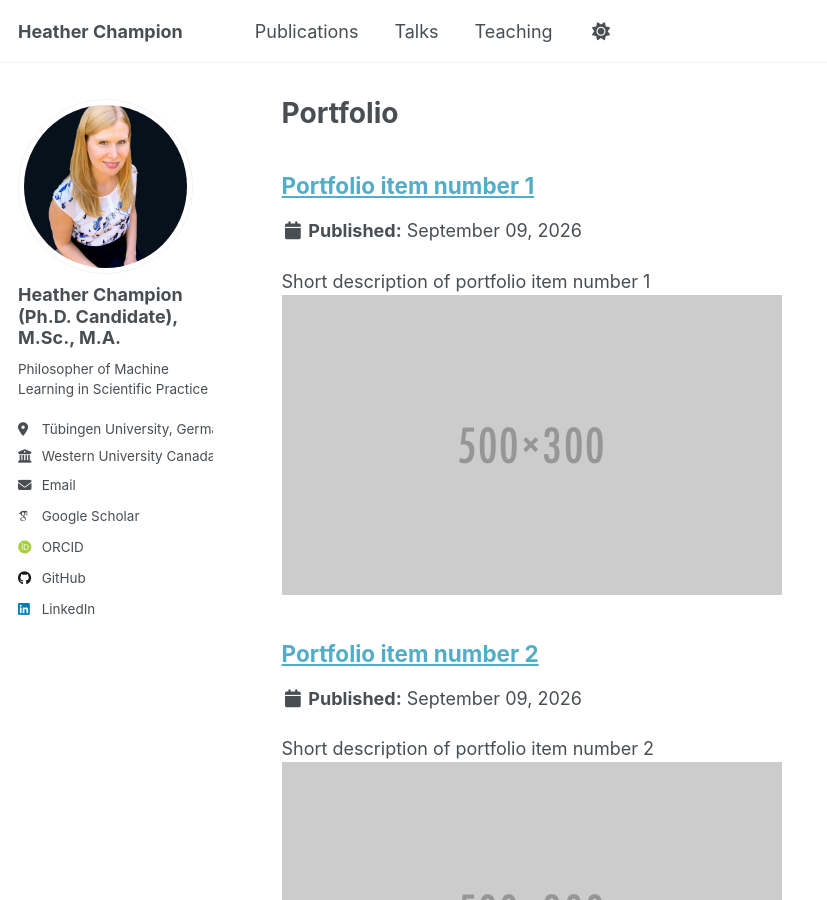
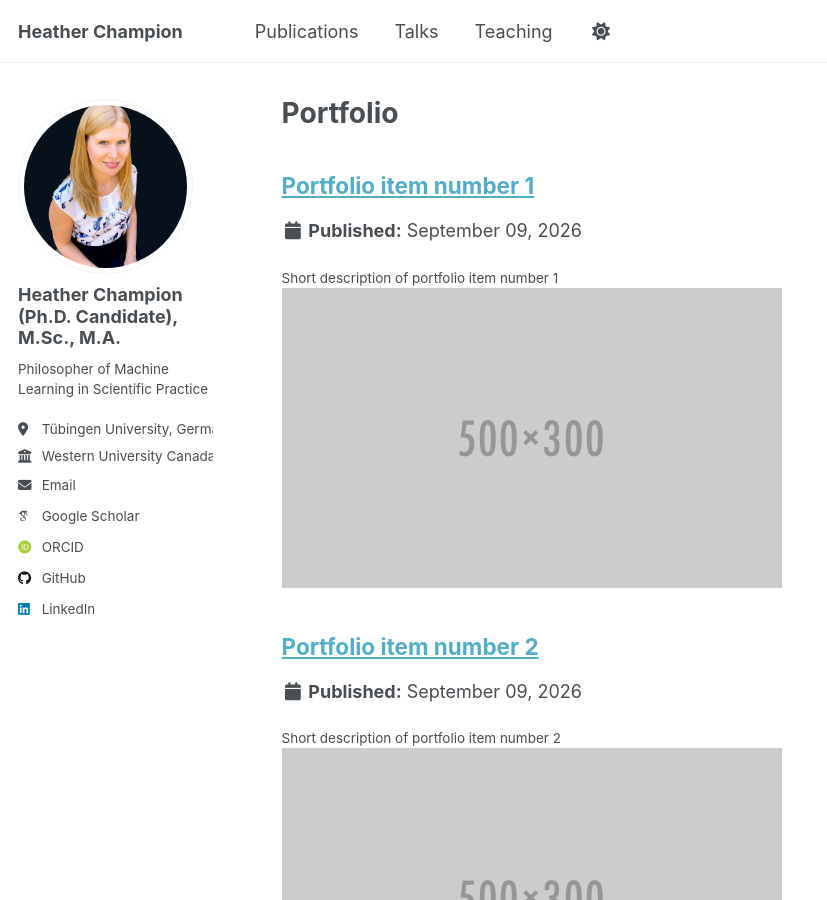
Before and after one commit to liminal-learner/champion, a Jekyll site: the page built from _pages/portfolio.html, in a window 1280 px wide and 900 px high. Shown: the whole window, without its empty margins (0-827 px from the left). Built offline with Jekyll 4.4.1, drawn with Linux system fonts in a browser that asks for light colours; some web fonts are replaced; a script that is not in the unit is left out.

Commit message:
gemini changes

```diff
--- a/_includes/archive-single.html
+++ b/_includes/archive-single.html
@@ -36,7 +36,6 @@
       {% endif %}
     </h2>
 
-
     {% if post.read_time %}
       <p class="page__meta"><i class="fa fa-clock" aria-hidden="true"></i> {% include read-time.html %}</p>
     {% endif %}
@@ -49,38 +48,44 @@
       <p class="page__date"><strong><i class="fa fa-fw fa-calendar" aria-hidden="true"></i> {{ site.data.ui-text[site.locale].date_label | default: "Published:" }}</strong> <time datetime="{{ post.date | default: "1900-01-01" | date_to_xmlschema }}">{{ post.date | default: "1900-01-01" | date: "%B %d, %Y" }}</time></p>
     {% endif %}
 
-    {% if post.excerpt and site.read_more != 'enabled' %}
-    <p class="archive__item-excerpt" itemprop="description">{{ post.excerpt | markdownify }}</p>
-    {% elsif post.excerpt and site.read_more == 'enabled' %}
-    <p class="archive__item-excerpt" itemprop="description"><p>{{ post.excerpt | markdownify | remove: '<p>' | remove: '</p>' }}<strong><a href="{{ base_path }}{{ post.url }}" rel="permalink"> Read more</a></strong></p></p>
+    <!-- FIXED: Changed outer element to <div> to allow block-level paragraphs from markdownify -->
+    {% if post.excerpt %}
+      <div class="archive__item-excerpt" itemprop="description">
+        {% if site.read_more != 'enabled' %}
+          {{ post.excerpt | markdownify }}
+        {% else %}
+          {{ post.excerpt | markdownify | remove: '<p>' | remove: '</p>' }}
+          <strong><a href="{{ base_path }}{{ post.url }}" rel="permalink"> Read more</a></strong>
+        {% endif %}
+      </div>
     {% endif %}
 
-    {% if post.citation and post.paperurl and post.slidesurl and post.bibtexurl %}
-      <p>Recommended citation: {{ post.citation }}<br /><a href="{{ post.paperurl }}">Download Paper</a> | <a href="{{ post.slidesurl }}">Download Slides</a> | <a href="{{ post.bibtexurl }}">Download Bibtex</a></p>
-    {% elsif post.citation and post.paperurl and post.slidesurl %}
-      <p>Recommended citation: {{ post.citation }}<br /><a href="{{ post.paperurl }}">Download Paper</a> | <a href="{{ post.slidesurl }}">Download Slides</a></p>
-    {% elsif post.citation and post.paperurl and post.bibtexurl %}
-      <p>Recommended citation: {{ post.citation }}<br /><a href="{{ post.paperurl }}">Download Paper</a> | <a href="{{ post.bibtexurl }}">Download Bibtex</a></p>
-    {% elsif post.citation and post.paperurl %}
-      <p>Recommended citation: {{ post.citation }}<br /><a href="{{ post.paperurl }}">Download Paper</a></p>
-    {% elsif post.citation and post.slidesurl and post.bibtexurl %}
-      <p>Recommended citation: {{ post.citation }}<br /><a href="{{ post.slidesurl }}">Download Slides</a> | <a href="{{ post.bibtexurl}}">Download Bibtex</a></p>
-    {% elsif post.citation and post.slidesurl %}
-      <p>Recommended citation: {{ post.citation }}<br /><a href="{{ post.slidesurl }}">Download Slides</a></p>
-    {% elsif post.citation and post.bibtexurl %}
-      <p>Recommended citation: {{ post.citation }}<br /><a href="{{ post.bibtexurl }}">Download Bibtex</a></p>
-    {% elsif post.citation %}
-      <p>Recommended citation: {{ post.citation }}</p>
-    {% elsif post.paperurl and post.bibtexurl %}
-      <p><a href=" {{ post.paperurl }} ">Download Paper</a> | <a href="{{ post.bibtexurl }}">Download Bibtex</a></p>
-    {% elsif post.paperurl %}
-      <p><a href=" {{ post.paperurl }} ">Download Paper</a></p>
-    {% elsif post.slidesurl and post.bibtexurl %}
-      <p><a href="{{ post.slidesurl }}">Download Slides</a> | <a href="{{ post.bibtexurl }}">Download Bibtex</a></p>
-    {% elsif post.slidesurl %}
-      <p><a href="{{ post.slidesurl }}">Download Slides</a></p>
-    {% elsif post.bibtexurl %}
-      <p><a href="{{ post.bibtexurl }}">Download Bibtex</a></p>
+    <!-- FIXED: Simplified modular link generation. No more missing combinations! -->
+    {% if post.citation or post.paperurl or post.slidesurl or post.bibtexurl %}
+      <p>
+        {% if post.citation %}
+          Recommended citation: {{ post.citation }}<br />
+        {% endif %}
+
+        {% assign links = "" | split: "," %}
+
+        {% if post.paperurl %}
+          {% capture link %}<a href="{{ post.paperurl }}">Download Paper</a>{% endcapture %}
+          {% assign links = links | push: link %}
+        {% endif %}
+
+        {% if post.slidesurl %}
+          {% capture link %}<a href="{{ post.slidesurl }}">Download Slides</a>{% endcapture %}
+          {% assign links = links | push: link %}
+        {% endif %}
+
+        {% if post.bibtexurl %}
+          {% capture link %}<a href="{{ post.bibtexurl }}">Download Bibtex</a>{% endcapture %}
+          {% assign links = links | push: link %}
+        {% endif %}
+
+        {{ links | join: " | " }}
+      </p>
     {% endif %}
 
   </article>
```
Lines whose indentation alone changed are shown as unchanged.
